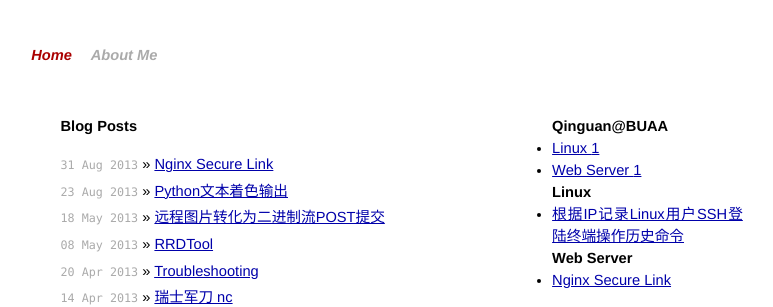
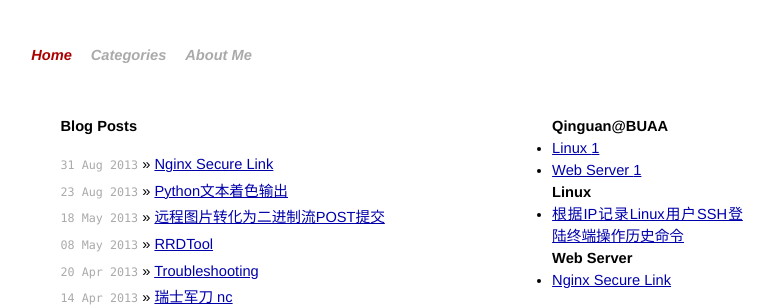
Before and after one commit to qinguan/qinguan.github.com, a Jekyll site: the page built from index.html, in a window 1280 px wide. Shown: the top 307 px of the page, without its empty margins (242-1015 px from the left). Built offline with Jekyll 4.4.1, drawn with Linux system fonts in a browser that asks for light colours; Markdown is read by kramdown in place of the engine named in the settings.

Commit message:
add Categories Page

```diff
--- a/_layouts/default.html
+++ b/_layouts/default.html
@@ -21,6 +21,7 @@
 <div class="site">
   <div class="title">
     <a href="http://qinguan.github.com">Home</a>
+	<a class="extra" href="/categories.html">Categories</a>
 	<a class="extra" href="/aboutme.html">About Me</a>
   </div>
 
```
